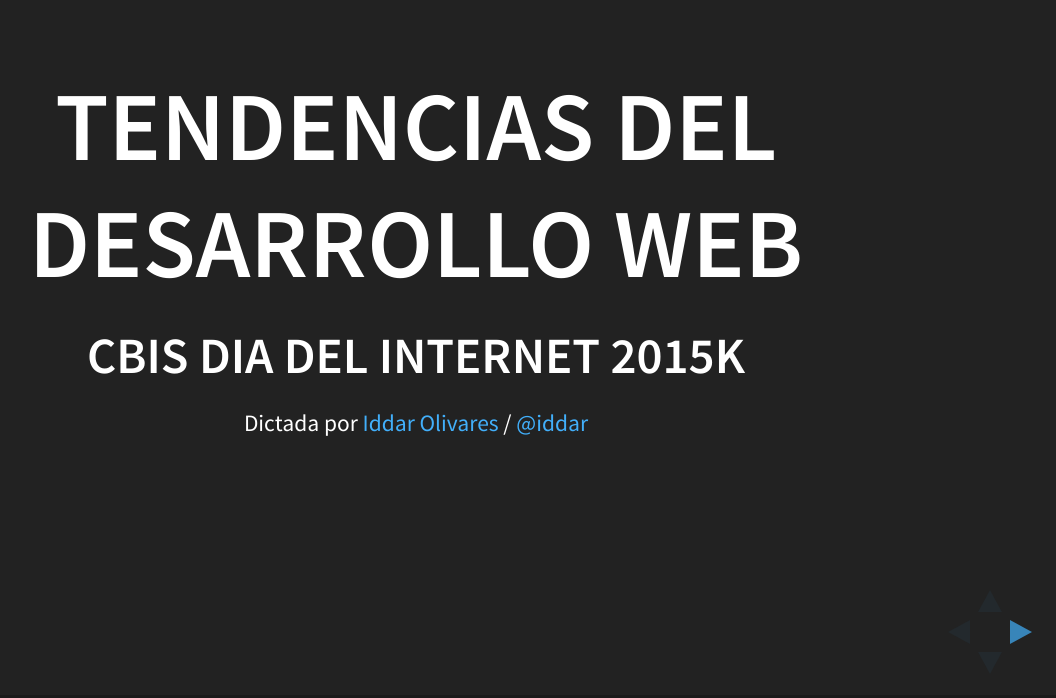
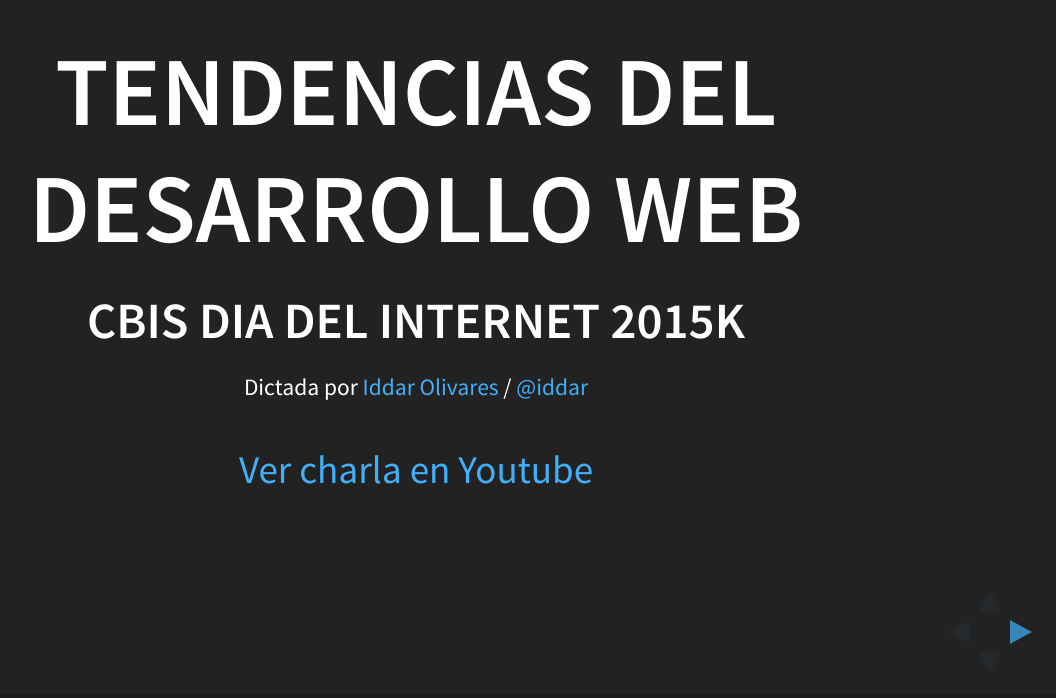
Before and after one commit to iddar/slides, a plain HTML site: page CBiS 30-Mayo-2015/index.html in a window 1280 px wide. Shown: the part 102-800 px from the top of the page, without its empty margins (224-1280 px from the left). Drawn offline with Linux system fonts and the light colour scheme; a script that the page names is missing.

Commit message:
add video link

```diff
--- a/CBiS 30-Mayo-2015/index.html
+++ b/CBiS 30-Mayo-2015/index.html
@@ -44,6 +44,7 @@
         <p>
           <small>Dictada por <a href="http://github.com/iddar">Iddar Olivares</a> / <a href="http://twitter.com/iddar">@iddar</a></small>
         </p>
+        <p><a href="https://youtu.be/f4m64ZCFXtc?t=16m44s">Ver charla en Youtube</a></p>
       </section>
 
       <section>
```
